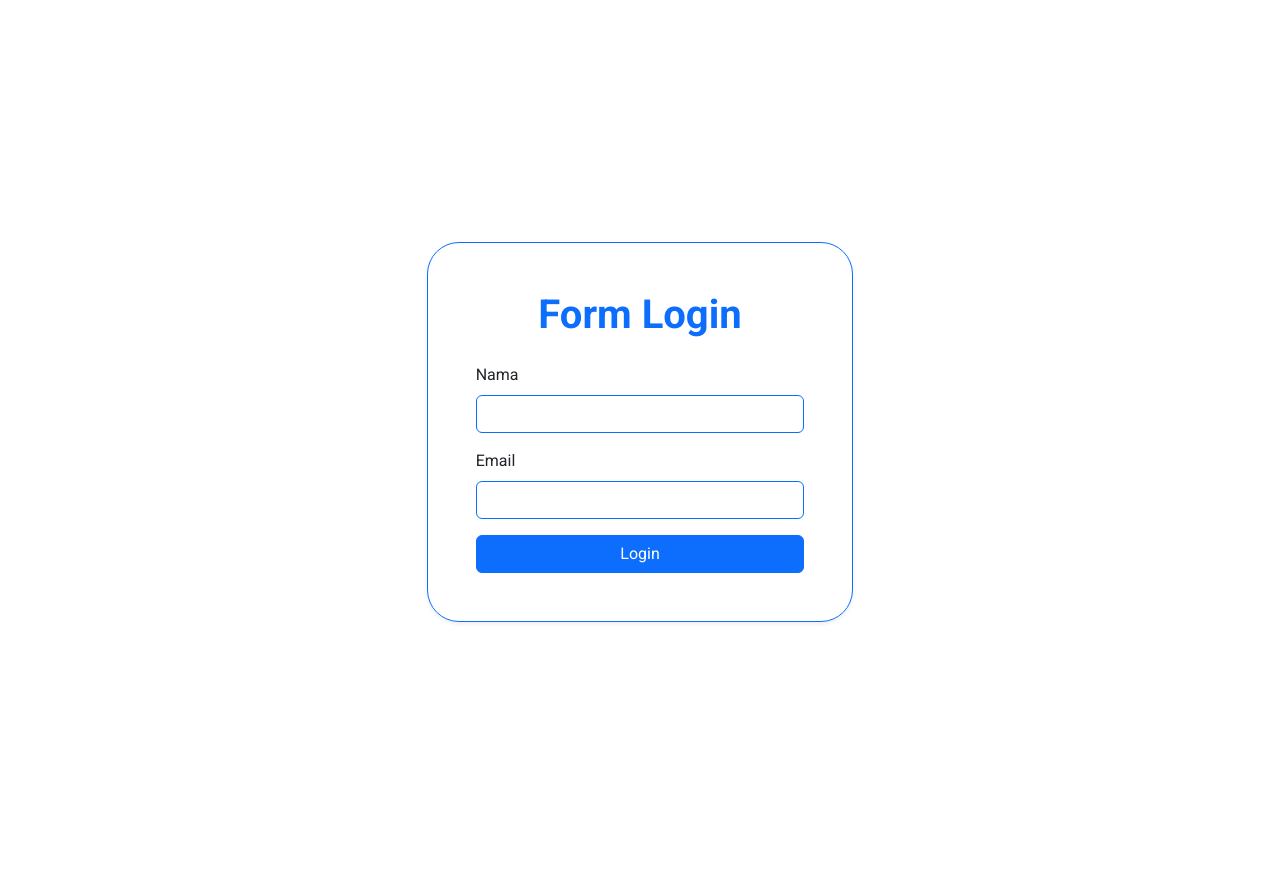
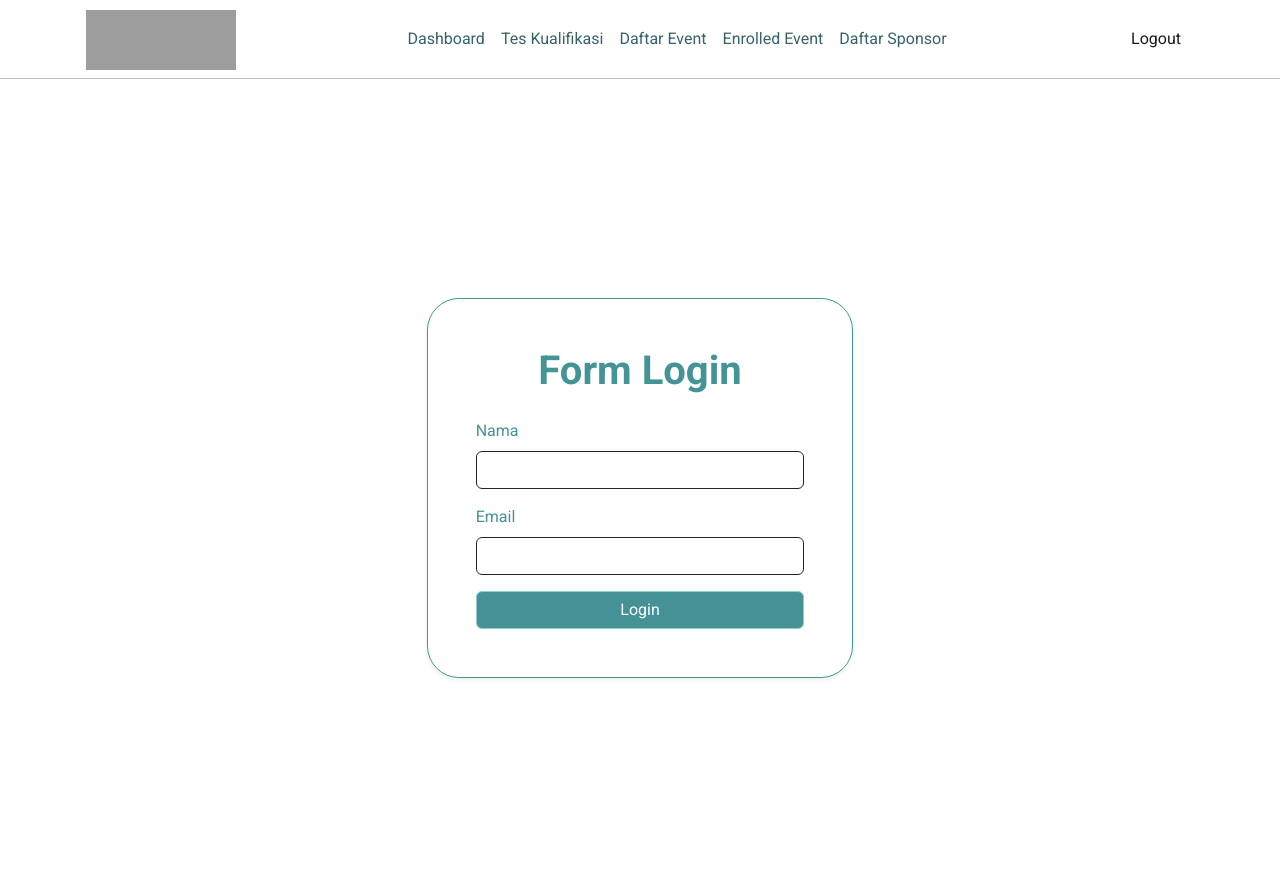
Before and after one commit to annisa27/babaducune, a Django app: page /login/ in a window 1280 px wide. Before the commit the page ends 623 px from the top, so only its background shows below. Run offline with Django 4.2, Linux system fonts and the light colour scheme; some libraries are stand-ins or nearby versions; grey boxes are pictures that could not be loaded.

Commit message:
style authentication

```diff
--- a/authentication/templates/login.html
+++ b/authentication/templates/login.html
@@ -11,7 +11,7 @@
 <main>
     <!-- Pills navs -->
     <div class="vh-100 d-flex justify-content-center align-items-center">
-        <div class="col-md-4 p-5 shadow-sm border rounded-5 border-primary">
+        <div class="col-md-4 p-5 shadow-sm border rounded-5 border-primary grad">
             <h1 class="text-center mb-4 text-primary">Form Login</h1>
             <form>
                 <div class="mb-3">
@@ -28,6 +28,5 @@
             </form>
         </div>
     </div>
-  <!-- Pills content -->
 </main>
 {% endblock content %}
--- a/templates/base.html
+++ b/templates/base.html
@@ -39,11 +39,58 @@
     font-size: 1rem;
     font-weight: 400;
     line-height: 1.5;
-    color: #212529;
+    color: #449496;
     text-align: left;
-    background-color: #fff;
-}
-h1 {
-  font-weight: 700;
-}
+    background-color: white;
+    --bs-primary-rgb: rgb(119 187 188);
+  }
+
+  .border-primary {
+    border-color: #449496;
+  }
+
+  .navbar-light .bg-light {
+    background-color: white;
+    --bs-bg-opacity: 0
+  }
+
+  .nav-link {
+    color: #356369;
+  }
+
+  .text-primary {
+    color: #449496 !important;
+  }
+
+  .btn-primary {
+    background-color: #449296;
+    --bs-btn-hover-bg: #93cdcd;
+    --bs-btn-hover-border-color: #93cdcd;
+    --bs-btn-border-color: #93cdcd !important;
+  }
+
+  .btn-primary:hover {
+    background-color: #93cdcd;
+  }
+
+  .btn-outline-primary {
+    --bs-btn-color: #356369;
+    --bs-btn-border-color: #449296;
+    --bs-btn-hover-color: #fff;
+    --bs-btn-hover-bg: #449296;
+    --bs-btn-hover-border-color: #449296;
+  }
+
+  .grad {
+    /* background-image: linear-gradient(to bottom right, #79a7e1, #3b5aba); */
+
+  }
+
+  h1 {
+    font-weight: 700;
+  }
+
+  h3 {
+    color: #f2f6fc;
+  }
 </style>
--- a/templates/navbar.html
+++ b/templates/navbar.html
@@ -1,3 +1,77 @@
-<nav class="navbar sticky-top navbar-expand-lg navbar-light py-3">
+<!-- NAVBAR ATLET -->
+<nav class="navbar navbar-expand-lg navbar-light">
+    <div class="container px-3">
+        <img src="https://cdn.discordapp.com/attachments/814499566245249047/1103213844890927155/Screenshot_2023-05-03_at_13.57.41.png" height="60" width="150" alt="test" loading="lazy"
+              style="margin-top: 2px;" />
+        <button class="navbar-toggler" type="button" data-toggle="collapse" data-target="#navbarsExample07"
+            aria-controls="navbarsExample07" aria-expanded="false" aria-label="Toggle navigation">
+            <span class="navbar-toggler-icon"></span>
+        </button>
 
+        <div class="collapse navbar-collapse justify-content-center" id="navbarsExample07">
+            <ul class="navbar-nav mr-auto">
+                <li class="nav-item">
+                    <a class="nav-link" href="#">Dashboard <span class="sr-only"></span></a>
+                </li>
+                <li class="nav-item">
+                    <a class="nav-link" href="#">Tes Kualifikasi</a>
+                </li>
+                <li class="nav-item">
+                    <a class="nav-link " href="#">Daftar Event</a>
+                </li>
+                <li class="nav-item">
+                    <a class="nav-link " href="#">Enrolled Event</a>
+                </li>
+                <li class="nav-item">
+                    <a class="nav-link " href="#">Daftar Sponsor</a>
+                </li>
+            </ul>
+
+        </div>
+        <span class="navbar-text">
+            <a class="btn btn-danger btn-logout">Logout</a>
+        </span>
+    </div>
 </nav>
+<hr class="hr my-0" style="height: 10px; color: black;" />
+
+<style>
+    .nav-link:hover {
+        color: #449496;
+        font-weight: 600;
+    }
+
+    .btn-logout {
+        background-color: white;
+        border-color: white;
+    }
+
+    .btn-logout:hover {
+        background-color: #dc3545;
+        color: white;
+
+    }
+
+    .navbar-nav>.active>a {
+        color: #449496;
+        font-weight: 600;
+    }
+
+    .logo {
+        color: #77bbbc;
+        font-weight: 600;
+        font-size: x-large;
+    }
+</style>
+
+<script>
+    $(document).ready(function () {
+
+        $('ul.navbar-nav > li')
+            .click(function (e) {
+                $('ul.navbar-nav > li')
+                    .removeClass('active');
+                $(this).addClass('active');
+            });
+    });
+</script>
```
Also changed, not shown: authentication/templates/home.html (+13 -11 lines), authentication/templates/register.html (+20 -13 lines).
